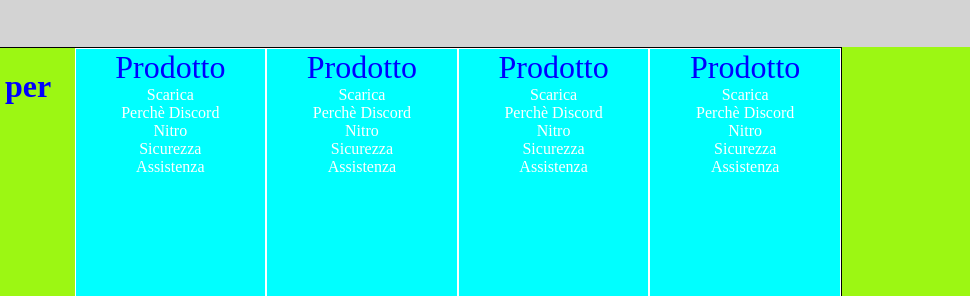
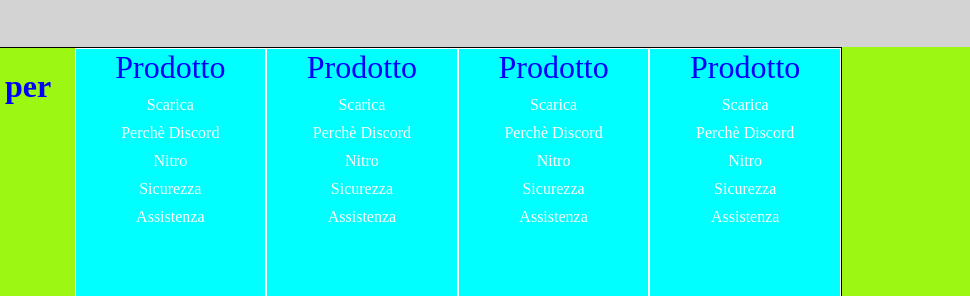
Before and after one commit to erikvella/html-css-discord, a plain HTML site: page index.html in a window 1280 px wide. Shown: the part 3150-3446 px from the top of the page, 310-1280 px from the left. Drawn offline with Linux system fonts and the light colour scheme.

Commit message:
[add] list elements

```diff
--- a/css/style.css
+++ b/css/style.css
@@ -207,7 +207,9 @@ padding: 20px;
 .v{
   max-width: 10px;
 }
-
+.icone{
+  color: white;
+}
 
 .info{
   width: 75%;
@@ -229,9 +231,13 @@ text-align: center;
   color: blue;
 }
 
-li{
+.list-ele{
   color: white;
+  padding-top: 10px;
+
 }
+
+
 /* qui inizia lo stile del footer */
 .container-foot{
   width: 100%;
--- a/index.html
+++ b/index.html
@@ -150,19 +150,19 @@
           <li class="capolista">
             Prodotto
           </li>
-          <li>
+          <li class="list-ele">
             Scarica
           </li>
-          <li>
+          <li class="list-ele">
             Perchè Discord
           </li>
-          <li>
+          <li class="list-ele">
             Nitro
           </li>
-          <li>
+          <li class="list-ele">
             Sicurezza
           </li>
-          <li>
+          <li class="list-ele">
             Assistenza
           </li>
 
@@ -175,19 +175,19 @@
         <li class="capolista">
           Prodotto
         </li>
-        <li>
+        <li class="list-ele">
           Scarica
         </li>
-        <li>
+        <li class="list-ele">
           Perchè Discord
         </li>
-        <li>
+        <li class="list-ele">
           Nitro
         </li>
-        <li>
+        <li class="list-ele">
           Sicurezza
         </li>
-        <li>
+        <li class="list-ele">
           Assistenza
         </li>
 
@@ -199,19 +199,19 @@
         <li class="capolista">
           Prodotto
         </li>
-        <li>
+        <li class="list-ele">
           Scarica
         </li>
-        <li>
+        <li class="list-ele">
           Perchè Discord
         </li>
-        <li>
+        <li class="list-ele">
           Nitro
         </li>
-        <li>
+        <li class="list-ele">
           Sicurezza
         </li>
-        <li>
+        <li class="list-ele">
           Assistenza
         </li>
 
@@ -223,19 +223,19 @@
         <li class="capolista">
           Prodotto
         </li>
-        <li>
+        <li class="list-ele">
           Scarica
         </li>
-        <li>
+        <li class="list-ele">
           Perchè Discord
         </li>
-        <li>
+        <li class="list-ele">
           Nitro
         </li>
-        <li>
+        <li class="list-ele">
           Sicurezza
         </li>
-        <li>
+        <li class="list-ele">
           Assistenza
         </li>
 
```
